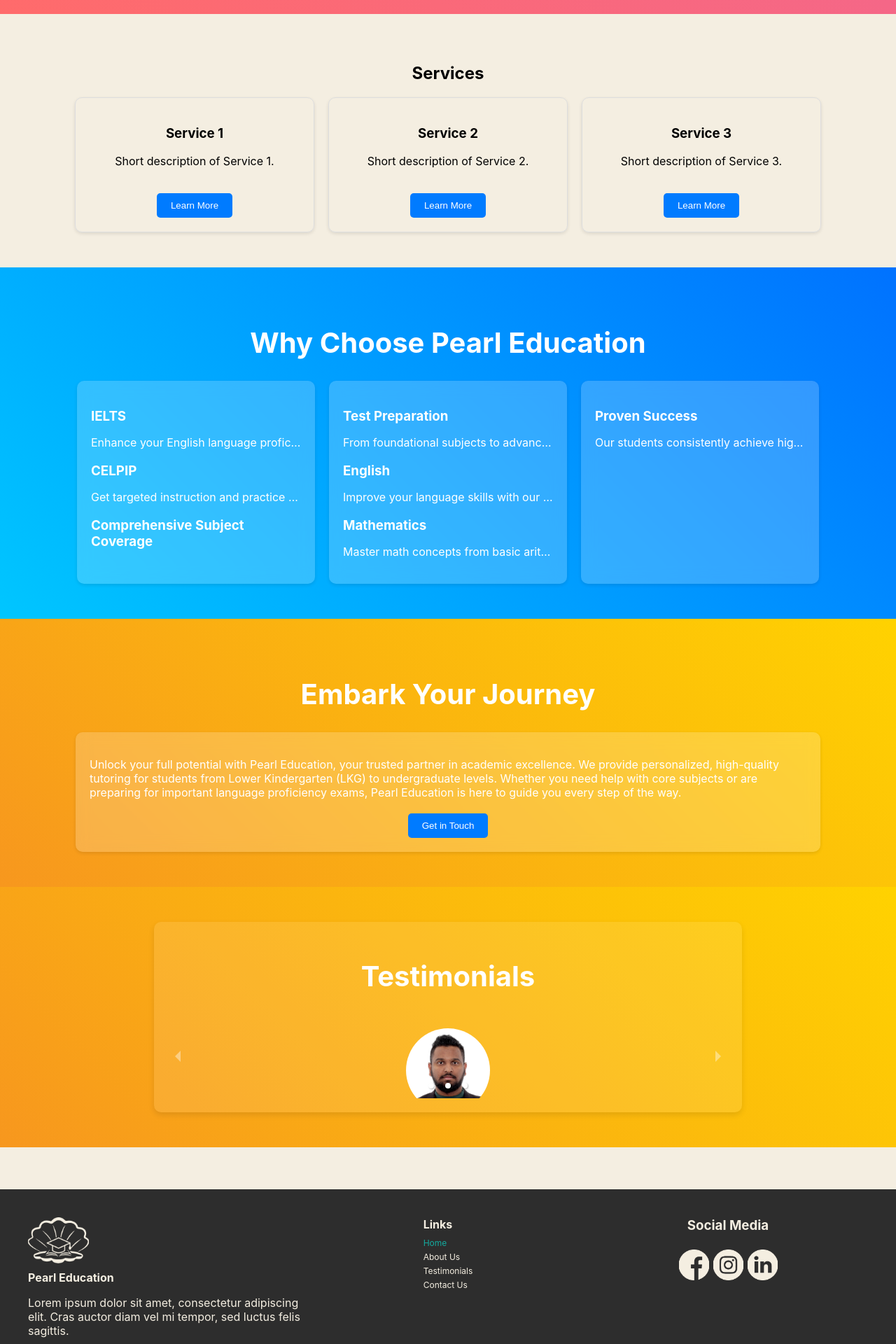
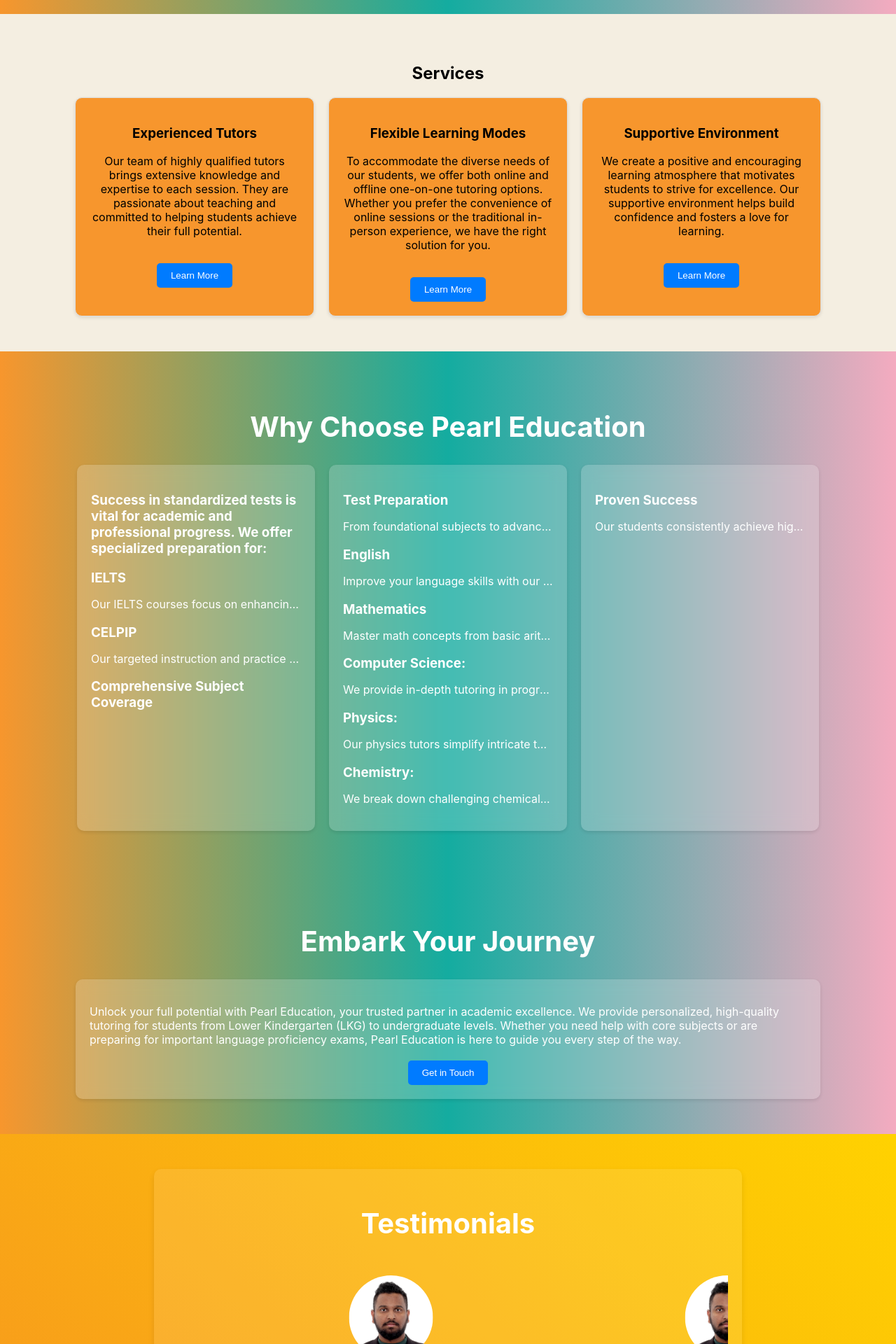
Before and after one commit to wick0073/pearl_education, a React (Create React App) app: page / in a window 1280 px wide. Shown: the part 700-2620 px from the top of the page at 70% size. Built offline with nearby package versions, Linux system fonts and the light colour scheme.

Commit message:
Colors Added And Bug Fixes

```diff
--- a/src/components/home/Testimonials.js
+++ b/src/components/home/Testimonials.js
@@ -15,7 +15,6 @@ const Testimonials = () => {
           showStatus={false}
           showArrows={true}
           emulateTouch={true}
-          dynamicHeight={true}
           centerMode={true}
           centerSlidePercentage={60}
         >
--- a/src/css/Home/home.css
+++ b/src/css/Home/home.css
@@ -3,7 +3,8 @@ body{
 }
 
 .hero-banner-container {
-  background: linear-gradient(45deg, #ff6b6b, #f06595);
+  background: rgb(247,150,45);
+  background: linear-gradient(90deg, rgba(247,150,45,1) 0%, rgba(20,172,160,1) 50%, rgba(244,171,192,1) 100%);
   display: flex;
   align-items: center;
   justify-content: center;
@@ -114,6 +115,7 @@ body{
   display: flex;
   justify-content: center;
   gap: 20px;
+
 }
 
 .service-card {
@@ -124,6 +126,7 @@ body{
   box-shadow: 0 2px 5px rgba(0,0,0,0.1);
   position: relative;
   overflow: hidden;
+  background-color: #F7962D;
 }
 
 .service-btn {
@@ -159,7 +162,8 @@ body{
 }
 
 .why-choose {
-  background: linear-gradient(45deg, #00c6ff, #0072ff);
+  background: rgb(247,150,45);
+  background: linear-gradient(90deg, rgba(247,150,45,1) 0%, rgba(20,172,160,1) 50%, rgba(244,171,192,1) 100%);
   padding: 50px 0;
   text-align: center;
   color: white;
@@ -206,7 +210,8 @@ body{
 }
 
 .embark-journey {
-  background: linear-gradient(45deg, #f7971e, #ffd200);
+  background: rgb(247,150,45);
+  background: linear-gradient(90deg, rgba(247,150,45,1) 0%, rgba(20,172,160,1) 50%, rgba(244,171,192,1) 100%);
   padding: 50px 0;
   text-align: center;
   color: white;
@@ -284,6 +289,40 @@ body{
   transition: transform 0.3s ease-in-out;
 }
 
+.testimonials-container {
+  background: linear-gradient(45deg, #f7971e, #ffd200);
+  padding: 50px 0;
+  display: flex;
+  align-items: center;
+  justify-content: center;
+}
+
+.testimonials {
+  background: rgba(255, 255, 255, 0.1);
+  padding: 20px;
+  border-radius: 10px;
+  box-shadow: 0 4px 8px rgba(0, 0, 0, 0.1);
+  width: 80%;
+  max-width: 800px; /* Ensuring the max width for larger screens */
+}
+
+.testimonials h2 {
+  font-size: 2.5rem;
+  margin-bottom: 30px;
+  color: #fff;
+  text-align: center;
+}
+
+.testimonial-item {
+  display: flex;
+  flex-direction: column;
+  align-items: center;
+  text-align: center;
+  padding: 20px;
+  color: #fff;
+  transition: transform 0.3s ease-in-out;
+}
+
 .testimonial-image-container {
   width: 120px;
   height: 120px;
@@ -313,6 +352,8 @@ body{
   display: flex;
   justify-content: center;
   align-items: center;
+  flex-direction: column; /* Added this line */
+  height: 100%; /* Added this line */
 }
 
 .carousel .control-arrow,
--- a/src/pages/Home.js
+++ b/src/pages/Home.js
@@ -28,17 +28,7 @@ const responsive = {
 };
 
 const Home = () => {
-  // useEffect(() => {
-  //   $('.owl-carousel').owlCarousel({
-  //     loop: true,
-  //     margin: 10,
-  //     nav: true,
-  //     items: 1,
-  //     navText: ['<', '>'],
-  //     dots: true,
-  //     autoHeight: true,
-  //   });
-  // }, []);
+
 
   return (
     <>
@@ -53,16 +43,18 @@ const Home = () => {
           showArrows={true}
         >
           <div className="slide">
-            <h2>Special Offer 1</h2>
-            <p>Details about the offer.</p>
+            <h2>Get Started With Pearl Education</h2>
+            <p>Ready to take the next step in your academic journey? Contact us today to learn more about our services and how we can help you achieve your goals. At Pearl Education, your success is our mission.</p>
           </div>
           <div className="slide">
             <h2>Special Offer 2</h2>
+
             <p>Details about the offer.</p>
           </div>
           <div className="slide">
             <h2>Special Offer 3</h2>
-            <p>Details about the offer.</p>
+
+            <p> Details about the offer.</p>
           </div>
         </Carousel>
       </div>
@@ -72,20 +64,20 @@ const Home = () => {
         <h2>Services</h2>
         <div className="service-cards">
           <div className="service-card">
-            <h3>Service 1</h3>
-            <p>Short description of Service 1.</p>
+            <h3>Experienced Tutors</h3>
+            <p>Our team of highly qualified tutors brings extensive knowledge and expertise to each session. They are passionate about teaching and committed to helping students achieve their full potential.</p>
             <button className="service-btn">Learn More</button>
             <div className="more-info">Additional information about Service 1.</div>
           </div>
           <div className="service-card">
-            <h3>Service 2</h3>
-            <p>Short description of Service 2.</p>
+            <h3>Flexible Learning Modes</h3>
+            <p>To accommodate the diverse needs of our students, we offer both online and offline one-on-one tutoring options. Whether you prefer the convenience of online sessions or the traditional in-person experience, we have the right solution for you.</p>
             <button className="service-btn">Learn More</button>
             <div className="more-info">Additional information about Service 2.</div>
           </div>
           <div className="service-card">
-            <h3>Service 3</h3>
-            <p>Short description of Service 3.</p>
+            <h3>Supportive Environment</h3>
+            <p>We create a positive and encouraging learning atmosphere that motivates students to strive for excellence. Our supportive environment helps build confidence and fosters a love for learning.</p>
             <button className="service-btn">Learn More</button>
             <div className="more-info">Additional information about Service 3.</div>
           </div>
@@ -96,20 +88,33 @@ const Home = () => {
         <h2>Why Choose Pearl Education</h2>
         <div className="why-choose-cards">
           <div className="why-choose-card">
+            <h3>Success in standardized tests is vital for academic and professional progress. We offer specialized preparation for:</h3>
             <h3>IELTS</h3>
-            <p>Enhance your English language proficiency and test-taking strategies.</p>
+            <p>Our IELTS courses focus on enhancing language proficiency and test-taking strategies to help students achieve their desired scores.</p>
             <h3>CELPIP</h3>
-            <p>Get targeted instruction and practice to excel in the CELPIP exam.</p>
+            <p>Our targeted instruction and practice sessions ensure students are well-prepared to excel in the CELPIP exam.</p>
             <h3>Comprehensive Subject Coverage</h3>
           </div>
           <div className="why-choose-card">
             <h3>Test Preparation</h3>
             <p>From foundational subjects to advanced topics, we’ve got you covered:</p>
+
             <h3>English</h3>
             <p>Improve your language skills with our expert guidance in grammar, writing, and literature analysis.</p>
+
             <h3>Mathematics</h3>
             <p>Master math concepts from basic arithmetic to advanced calculus with our simplified and engaging tutoring.</p>
+
+            <h3>Computer Science:</h3>
+            <p>We provide in-depth tutoring in programming, coding, and computer fundamentals, equipping students with essential skills for the digital age.</p>
+
+            <h3>Physics:</h3>
+            <p>Our physics tutors simplify intricate theories and principles, making it easier for students to understand and apply them.</p>
+
+            <h3>Chemistry: </h3>
+            <p>We break down challenging chemical concepts and reactions, ensuring students can grasp and excel in this crucial science subject.</p>
           </div>
+
           <div className="why-choose-card">
             <h3>Proven Success</h3>
             <p>Our students consistently achieve high academic performance and gain the confidence to pursue their educational and career goals. Join our community of successful learners and start your journey towards excellence today.</p>
```
Also changed, not shown: public/books.jpg (added), 1 other file (tests, documents, lock files or other folders).
